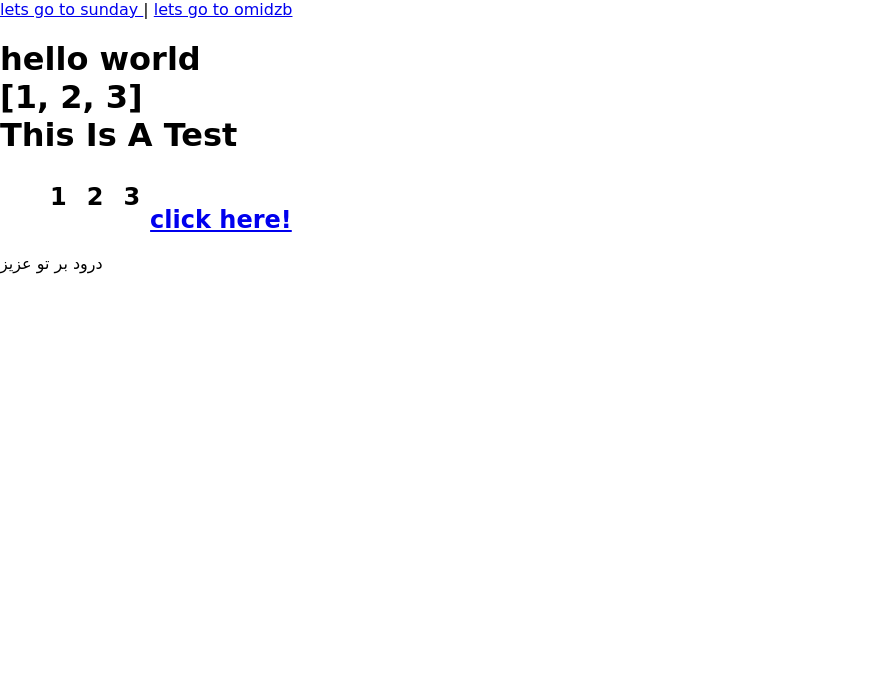
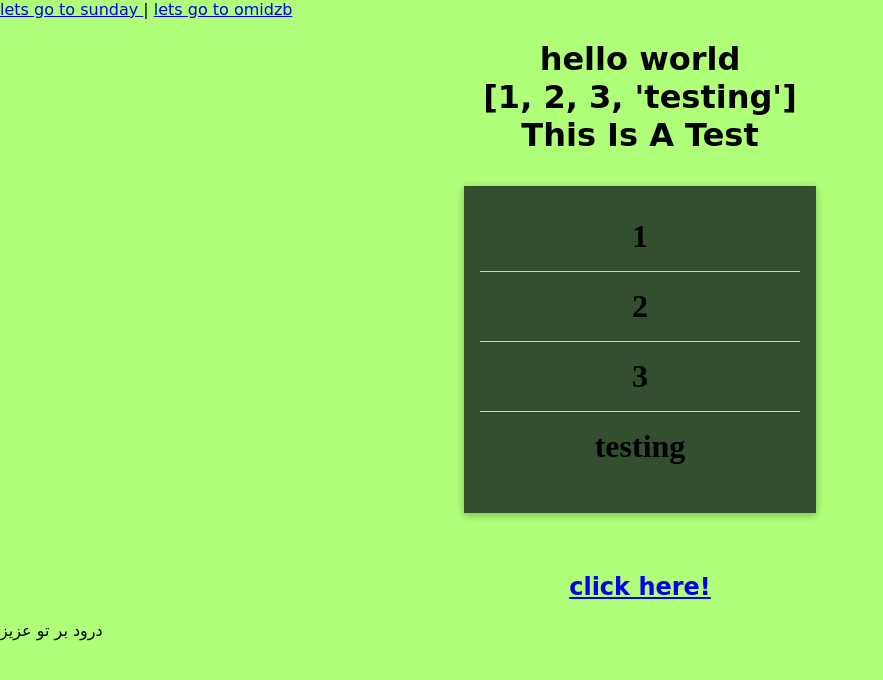
Before and after one commit to rvngrd/toplearndjango, a Django app: page /days/ in a window 1280 px wide. Shown: the top 680 px of the page, without its empty margins (0-883 px from the left). Run offline with Django 4.2, Linux system fonts and the light colour scheme; some web fonts are replaced.

Commit message:
practicing css

```diff
--- a/ali/static/ali/c.css
+++ b/ali/static/ali/c.css
@@ -1,8 +1,53 @@
-ul{
+ul {
     list-style: none;
+    margin: 2rem auto;  /* margin: top right bottom left, here top/down right/left  */
+    width: 90%;
+    max-width: 20rem;
+    padding: 1rem;
+    box-shadow: 0px 2px 8px rgba(0, 0, 0, 0.3) ;   /* offset-x | offset-y | blur-radius | color */
+    text-align: center;
+    background-color: rgb(51, 79, 47);
 }
 
-ul li {
-    float: left;
-    padding: 5px 10px;
+li {
+    font-family: "Times New Roman", Times, serif;
+    margin: 1rem 0;
+    text-align: center;
+    font-size: 2rem;
+    border-bottom: 1px solid #ccc;
+    padding-bottom: 1rem;
+    transition: all ease 0.3s;
 }
+
+li:last-child {
+    border-bottom: none ;
+}
+
+h1,
+h2 {
+    text-align: center;
+}
+
+li:hover {
+    color: rgb(0, 255, 94);
+}
+/*
+ul {
+    list-style: none;
+    margin: 2rem auto;
+    width: 90%;
+    max-width: 20rem;
+    box-shadow: 0 2px 8px rgba(0, 0, 0, .3);
+    padding: 1rem;
+    border-radius: 15px;
+    background-color: rgb(216, 216, 216);
+}
+
+li {
+    margin: 1rem 0;
+    text-align: center;
+    font-size: 2rem;
+    border-bottom: 1px solid #ccc;
+    padding-bottom: 1rem;
+}
+*/
--- a/ali/views.py
+++ b/ali/views.py
@@ -21,7 +21,7 @@
     """
     # m = render_to_string('ali/challenge.html')
     # return HttpResponse(m)
-    data = [1,2,3]
+    data = [1,2,3, 'testing']
     text = 'this is a test'
     context = {
         'data': data,
--- a/static/style.css
+++ b/static/style.css
@@ -3,8 +3,10 @@
 html {
     font-family: 'Shantell Sans', cursive;
 }
+
 body {
     margin: 0;
+    background-color: rgb(175, 255, 121);
 }
 
 /* This is a single-line comment */
@@ -31,6 +33,6 @@
     color: #3c3c3c;
 }
 /* using hsl colors */
-#hex {
+#hsl {
     color: hsl(300, 76%, 72%);
 }
```
